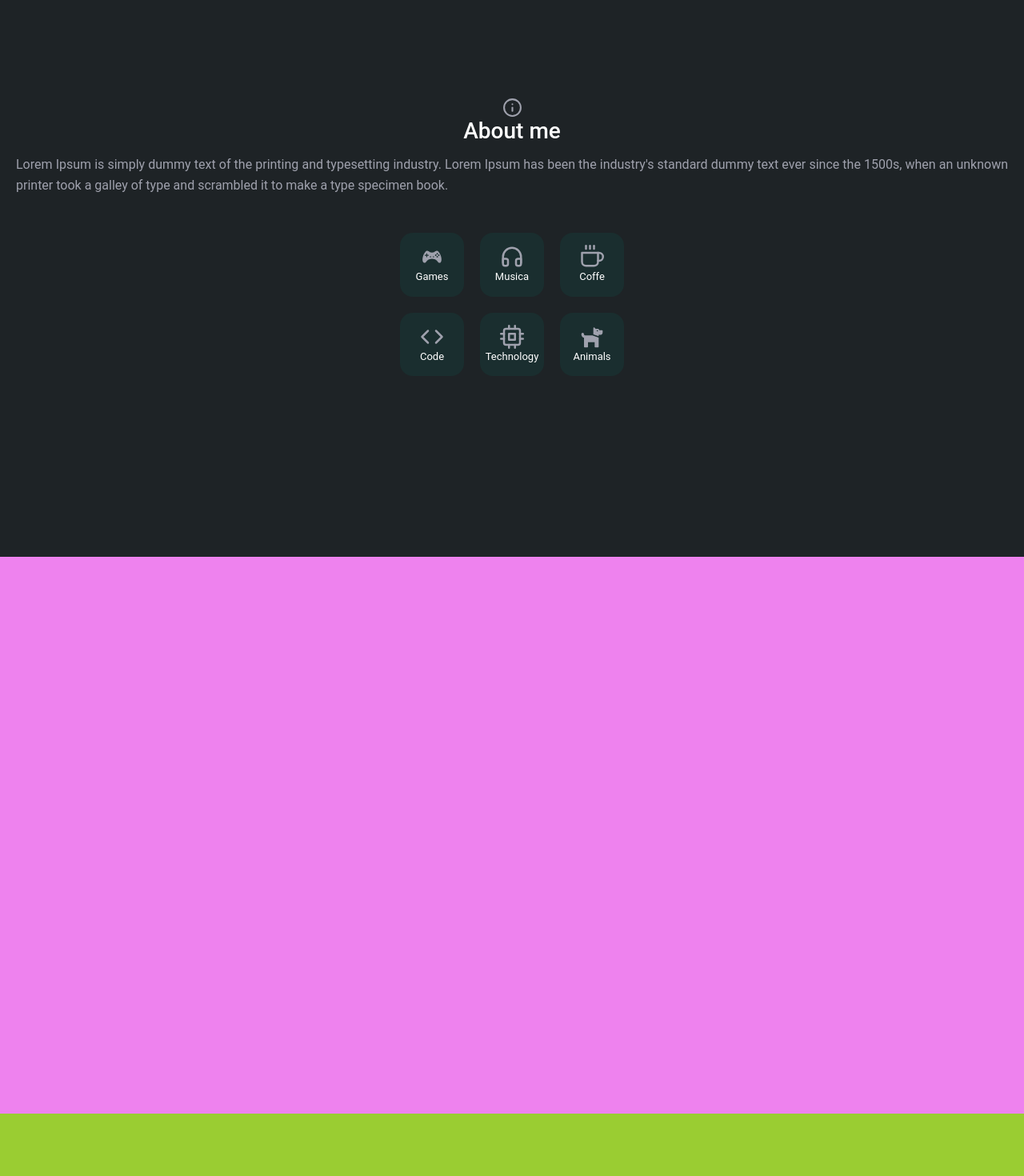
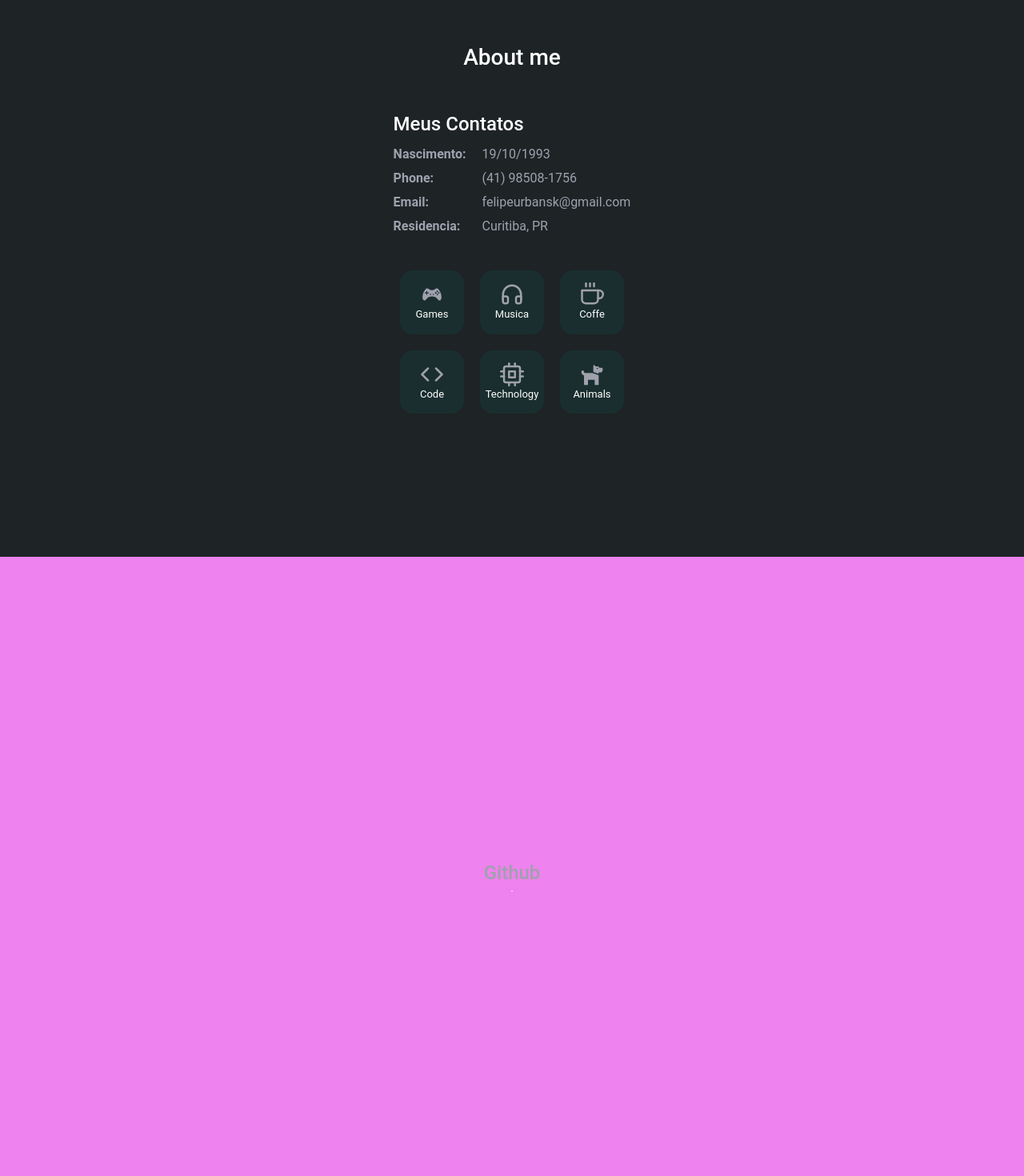
Before and after one commit to felipeurbansk/website_profile_nextjs, a Next.js app: page / in a window 1280 px wide. Shown: the part 800-2270 px from the top of the page at 80% size. Built offline with nearby package versions, Linux system fonts and the light colour scheme.

Commit message:
Init repo github

```diff
--- a/src/global.css
+++ b/src/global.css
@@ -30,7 +30,7 @@ body {
 }
 
 .content-pages section {
-  height: 87vh;
+  /* height: 87vh; */
   background-color: #1e2326;
 }
 
@@ -43,7 +43,7 @@ body {
   z-index: -1;
 }
 
-.content-pages section:nth-child(2n) {
+.content-pages section:nth-child(n + 2):nth-child(-n + 6) {
   height: 100vh;
   display: flex;
   justify-content: center;
@@ -142,10 +142,13 @@ body {
 
 .content-about .group-columns .colum {
   width: 100%;
+  padding: 20px 0;
+  justify-content: center;
 }
 
 table tr {
   line-height: 30px;
+  color: #1dad98;
 }
 
 table tr td {
@@ -182,7 +185,7 @@ table tr td {
   font-size: 13px;
 }
 
-.content-pages .content-skills {
+.content-pages .content-github {
   background-color: violet;
 }
 
--- a/src/pages/components/SectionAbout.js
+++ b/src/pages/components/SectionAbout.js
@@ -4,18 +4,19 @@ import { GiGamepad } from "react-icons/gi";
 
 const SectionAbout = () => (
   <section className="content-about">
-    <FiInfo size={25} />
     <h3>About me</h3>
-    <p>
+    {/* <FiInfo size={25} /> */}
+    {/* <p>
       Lorem Ipsum is simply dummy text of the printing and typesetting industry.
       Lorem Ipsum has been the industry's standard dummy text ever since the
       1500s, when an unknown printer took a galley of type and scrambled it to
       make a type specimen book.
-    </p>
+    </p> */}
     <div className="group-columns">
-      {/* <div className="colum contact">
+      <div className="colum contact">
         <h4>Meus Contatos</h4>
-        <table>
+        <table className="table-contact">
+          <tbody>
             <tr>
               <th>Nascimento:</th>
               <td>19/10/1993</td>
@@ -29,15 +30,12 @@ const SectionAbout = () => (
               <td>felipeurbansk@gmail.com</td>
             </tr>
             <tr>
-            <th>Website:</th>
-            <td>urbanski.com</td>
-          </tr>
-          <tr>
               <th>Residencia:</th>
               <td>Curitiba, PR</td>
             </tr>
+          </tbody>
         </table>
-      </div> */}
+      </div>
       <div className="colum my-interest">
         <div className="frame-interest">
           <GiGamepad />
--- /dev/null
+++ b/src/pages/components/SectionGithub.js
@@ -0,0 +1,12 @@
+const SectionGithub = () => (
+  <section className="content-github">
+    <h4>Github</h4>
+    <div className="section section-profile">
+      <div className="avatar"></div>
+      <div className="card"></div>
+    </div>
+    <div className="section section-repo"></div>
+  </section>
+);
+
+export default SectionGithub;
--- a/src/pages/index.js
+++ b/src/pages/index.js
@@ -2,6 +2,7 @@ import Head from "next/head";
 import NavBar from "./components/NavBar";
 import SectionHome from "./components/SectionHome";
 import SectionAbout from "./components/SectionAbout";
+import SectionGithub from "./components/SectionGithub";
 
 function Index() {
   return (
@@ -14,7 +15,7 @@ function Index() {
         {/* <Button>Teste</Button> */}
         <SectionHome />
         <SectionAbout />
-        <section className="content-skills"></section>
+        <SectionGithub />
         <section className="content-resume"></section>
         <section className="content-portfolio"></section>
         <section className="content-contatc"></section>
```
Lines whose indentation alone changed are shown as unchanged.
